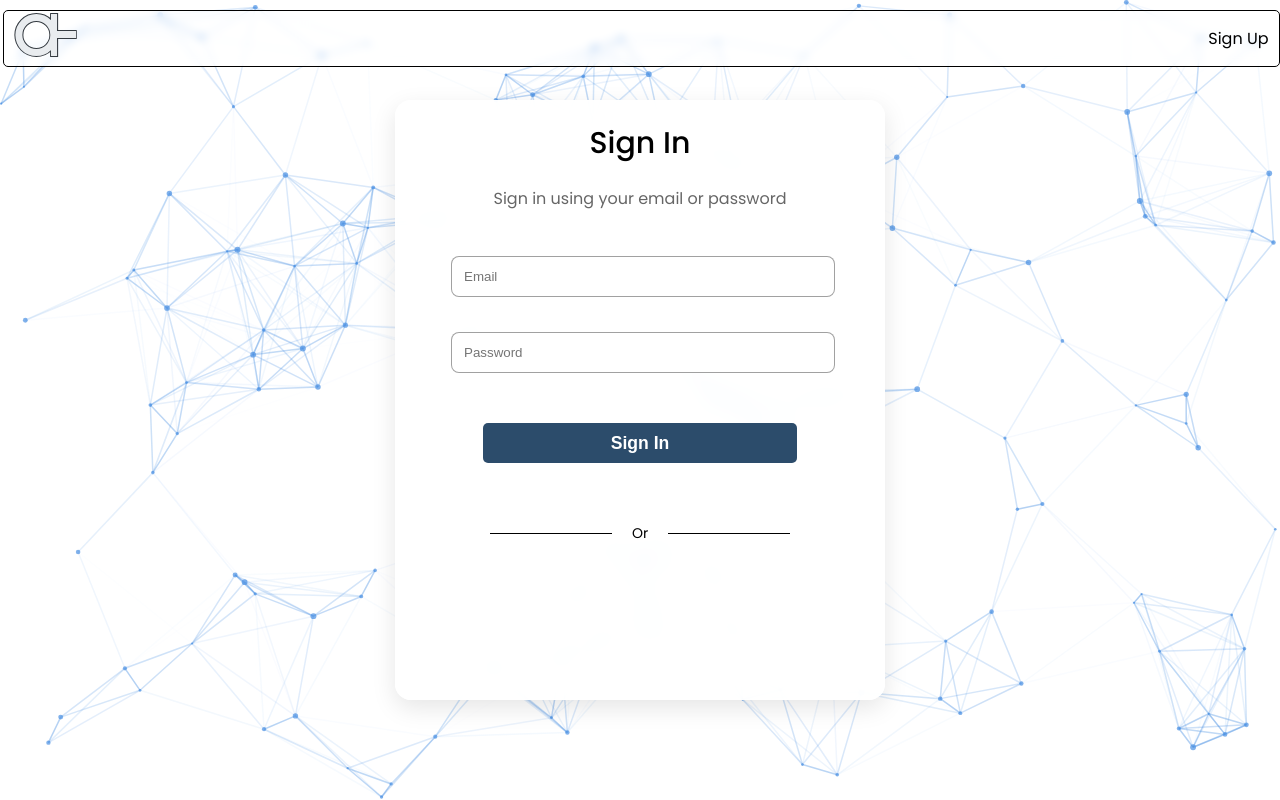
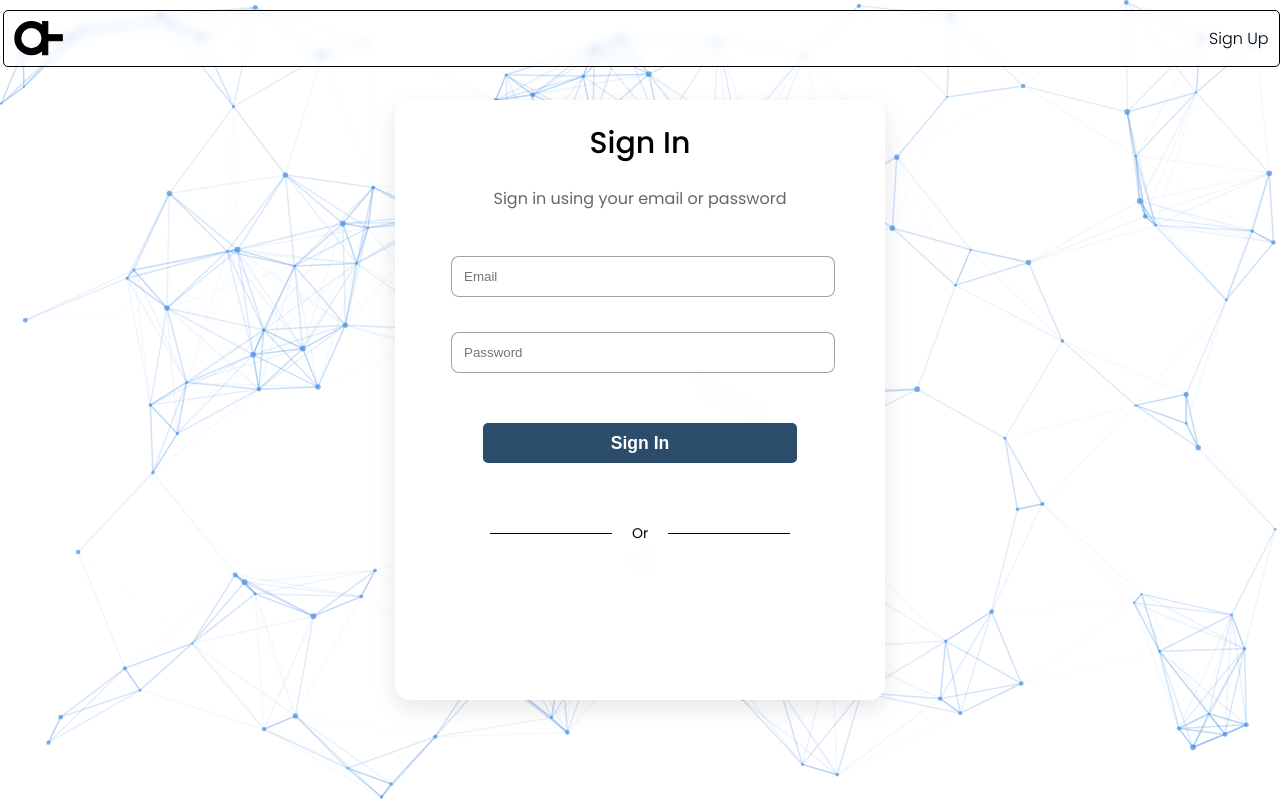
Before and after one commit to Kinya11/Affax, a Vue app: page /sign-in in a window 1280 px wide. Built offline with nearby package versions, Linux system fonts and the light colour scheme; no server answers.

Commit message:
refactor: Enhance SignUp and SignIn components with improved styling and layout consistency

```diff
--- a/src/pages/SignIn.vue
+++ b/src/pages/SignIn.vue
@@ -250,6 +250,25 @@ onMounted(() => {
   overflow: hidden;
 }
 
+.logo-container {
+  display: flex;
+  align-items: center;
+  cursor: pointer;
+  transition: opacity 0.2s ease;
+  height: 35px;
+}
+
+.Logo {
+  height: 100%;
+  width: auto;
+  object-fit: contain;
+  filter: brightness(0); /* Makes logo black */
+}
+
+.logo-container:hover {
+  opacity: 0.7;
+}
+
 nav {
   display: flex;
   align-items: center;
@@ -398,4 +417,41 @@ nav {
     padding: 30px;
   }
 }
+
+/* Keep exactly the same nav-element styles as SignUp */
+.nav-element {
+  font-size: 16px;
+  color: #000;
+  cursor: pointer;
+  transition: opacity 0.2s ease;
+}
+
+.nav-link {
+  text-decoration: none;
+  position: relative;
+  font-weight: 300;
+  cursor: pointer;
+}
+
+.nav-link::after {
+  content: '';
+  position: absolute;
+  width: 100%;
+  height: 1px;
+  bottom: -2px;
+  left: 0;
+  background-color: #000;
+  transform: scaleX(0);
+  transform-origin: bottom right;
+  transition: transform 0.3s ease;
+}
+
+.nav-link:hover::after {
+  transform: scaleX(1);
+  transform-origin: bottom left;
+}
+
+.nav-element:hover {
+  opacity: 0.7;
+}
 </style>
--- a/src/pages/SignUp.vue
+++ b/src/pages/SignUp.vue
@@ -248,6 +248,7 @@ onMounted(() => {
 </script>
 
 <template>
+  <div class="sign-up-wrapper">
     <PricingBackground styleType="particles">
       <nav>
         <div class="logo-container" @click="router.push('/')">
@@ -260,7 +261,7 @@ onMounted(() => {
           </span>
         </div>
       </nav>
-    <div class="sign-in-page" :class="{ 'fade-in': pageVisible, 'fade-out': !pageVisible }">
+      <div class="sign-up-page" :class="{ 'fade-in': pageVisible, 'fade-out': !pageVisible }">
         <div class="form-container">
           <h1 id="setup-title">Create Your Account</h1>
           <p class="setup-description">
@@ -369,6 +370,7 @@ onMounted(() => {
         </div>
       </div>
     </PricingBackground>
+  </div>
 </template>
 
 <style scoped>
@@ -381,19 +383,6 @@ onMounted(() => {
   overflow: hidden;
 }
 
-.main-content {
-  position: absolute;
-  top: 0;
-  left: 0;
-  width: 100%;
-  height: 100%;
-  z-index: 10;
-  display: flex;
-  justify-content: center;
-  align-items: center;
-  overflow: hidden;
-}
-
 .sign-up-page {
   width: 100%;
   height: 100vh;
@@ -403,6 +392,7 @@ onMounted(() => {
   padding: 0 20px;
   position: relative;
   z-index: 15;
+  overflow: hidden;
 }
 
 nav {
@@ -438,7 +428,11 @@ nav {
   height: 100%;
   width: auto;
   object-fit: contain;
-  filter: brightness(0);
+  filter: brightness(0); /* Makes logo black */
+}
+
+.logo-container:hover {
+  opacity: 0.7;
 }
 
 .nav-link {
```
Lines whose indentation alone changed are shown as unchanged.
